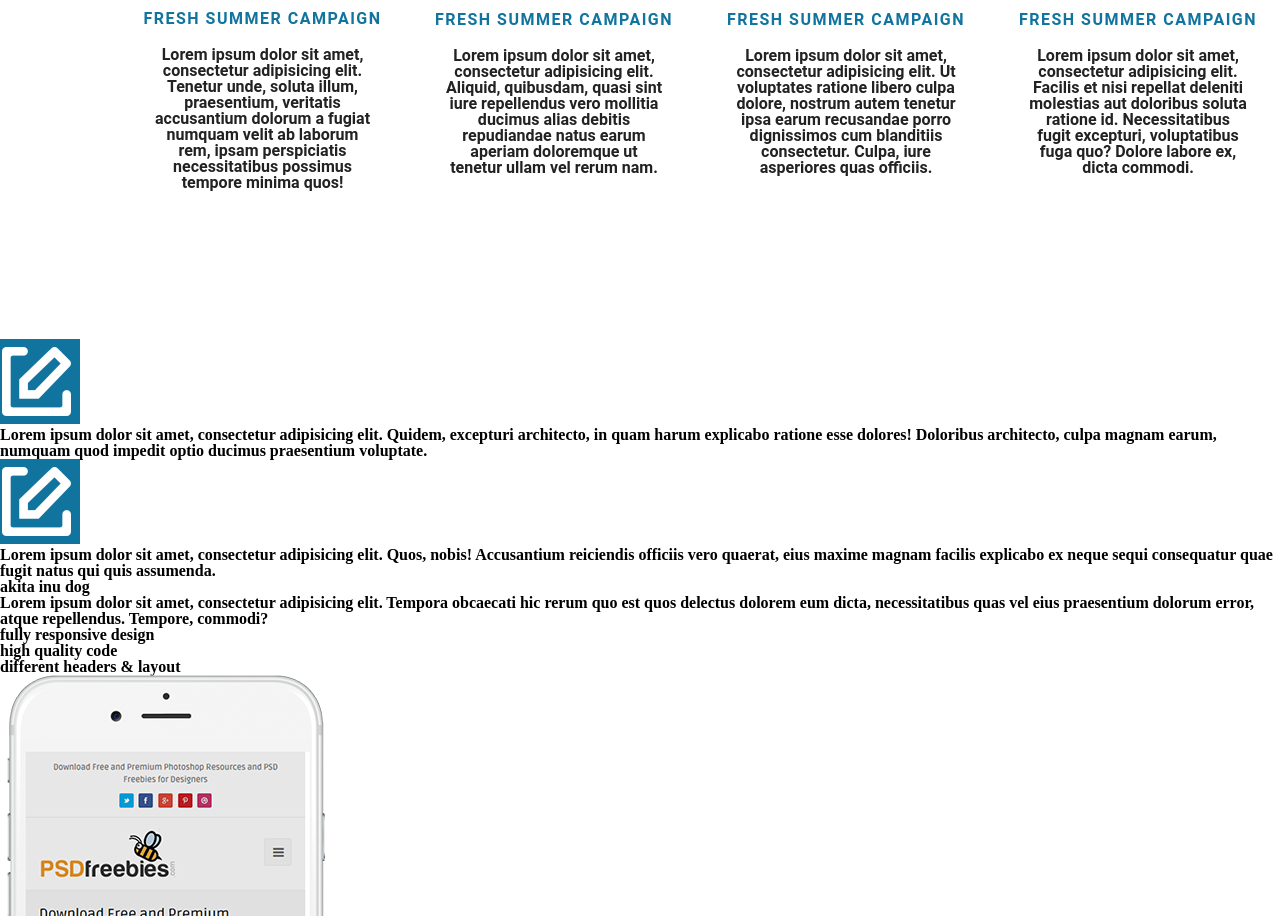
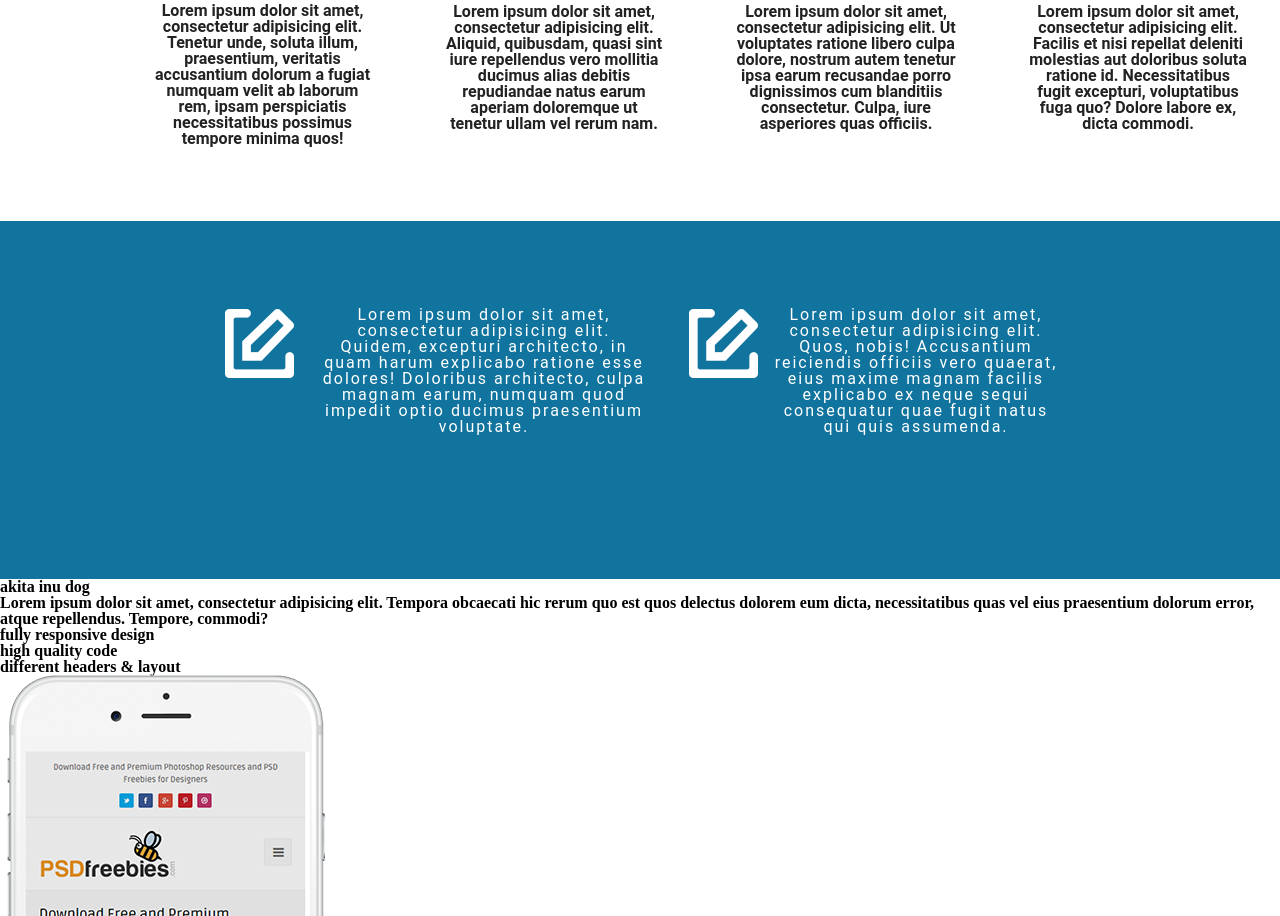
Before and after one commit to ariesdoria/digital-agency, a plain HTML site: page index.html in a window 1280 px wide. Shown: the part 3189-4105 px from the top of the page. Drawn offline with Linux system fonts and the light colour scheme.

Commit message:
Add style to the Quick Actions container in the Digital Agency website

```diff
--- a/index.html
+++ b/index.html
@@ -355,18 +355,18 @@
     </div>
     <!--End Blog Section-->
     <!--Quick actions Section-->
-    <div>
-        <wrapper>
+    <div class="quick-actions-container">
+        <wrapper class="quick-actions-wrapper">
             <!--First quick action-->
-            <div>
+            <div class="first-quick-actions-container">
                 <!--Picture-->
-                <div>
+                <div class="first-quick-actions-picture-container">
                     <img src="assets/images/quick-action-img.png" alt="first-quick-action"/>
                 </div>
                 <!--End Picture-->
                 <!--Content-->
-                <div>
-                    <h6>
+                <div class="first-quick-actions-content-container">
+                    <h6 class="first-quick-actions-h6">
                         Lorem ipsum dolor sit amet, consectetur adipisicing elit. Quidem, excepturi architecto, in quam harum explicabo ratione esse dolores! Doloribus architecto, culpa magnam earum, numquam quod impedit optio ducimus praesentium voluptate.
                     </h6>
                 </div>
@@ -374,15 +374,15 @@
             </div>
             <!--End first quick action-->
             <!--Second quick action-->
-            <div>
+            <div class="second-quick-actions-container">
                 <!--Picture-->
-                <div>
+                <div class="first-quick-actions-picture-container">
                     <img src="assets/images/quick-action-img.png" alt="second-quick-action"/>
                 </div>
                 <!--End Picture-->
                 <!--Content-->
-                <div>
-                    <h6>
+                <div class="first-quick-actions-content-container">
+                    <h6 class="first-quick-actions-h6">
                         Lorem ipsum dolor sit amet, consectetur adipisicing elit. Quos, nobis! Accusantium reiciendis officiis vero quaerat, eius maxime magnam facilis explicabo ex neque sequi consequatur quae fugit natus qui quis assumenda.
                     </h6>
                 </div>
--- a/style.css
+++ b/style.css
@@ -312,7 +312,7 @@
 /***Blog Section***/
 .blog-container{
   position:relative;
-  height:1018px;
+  height:900px;
   width:100%;
 }
 .blog-container-wrapper{
@@ -401,5 +401,50 @@
   color:#222;
   font-family:'Roboto',sans-serif;
 }
-
 /***End Blog Section***/
+/***Quick Actions Section***/
+.quick-actions-container{
+  position:relative;
+  width:100%;
+  height:358px;
+  background:#11749e;
+}
+.quick-actions-wrapper{
+  text-align:center;
+  margin:0 auto;
+  position:relative;
+  width:80%;
+  height:100%;
+  padding-top:80px;
+  padding-bottom:120px;
+  display:flex;
+  align-content:center;
+}
+.first-quick-actions-container{
+  width:100%;
+  height:60%;
+  position:relative;
+  padding-left:80px;
+}
+.second-quick-actions-container{
+  width:100%;
+  height:60%;
+  position: relative;
+}
+.first-quick-actions-picture-container{
+  width:20%;
+  position:absolute;
+}
+.first-quick-actions-content-container{
+  width:60%;
+  position:absolute;
+  top:3%;
+  padding-left:20%;
+}
+.first-quick-actions-h6{
+  color:#fff;
+  font-family:'Roboto',sans-serif;
+  letter-spacing:2px;
+  font-weight: 400;
+}
+/***End Quick Actions Section***/
```
